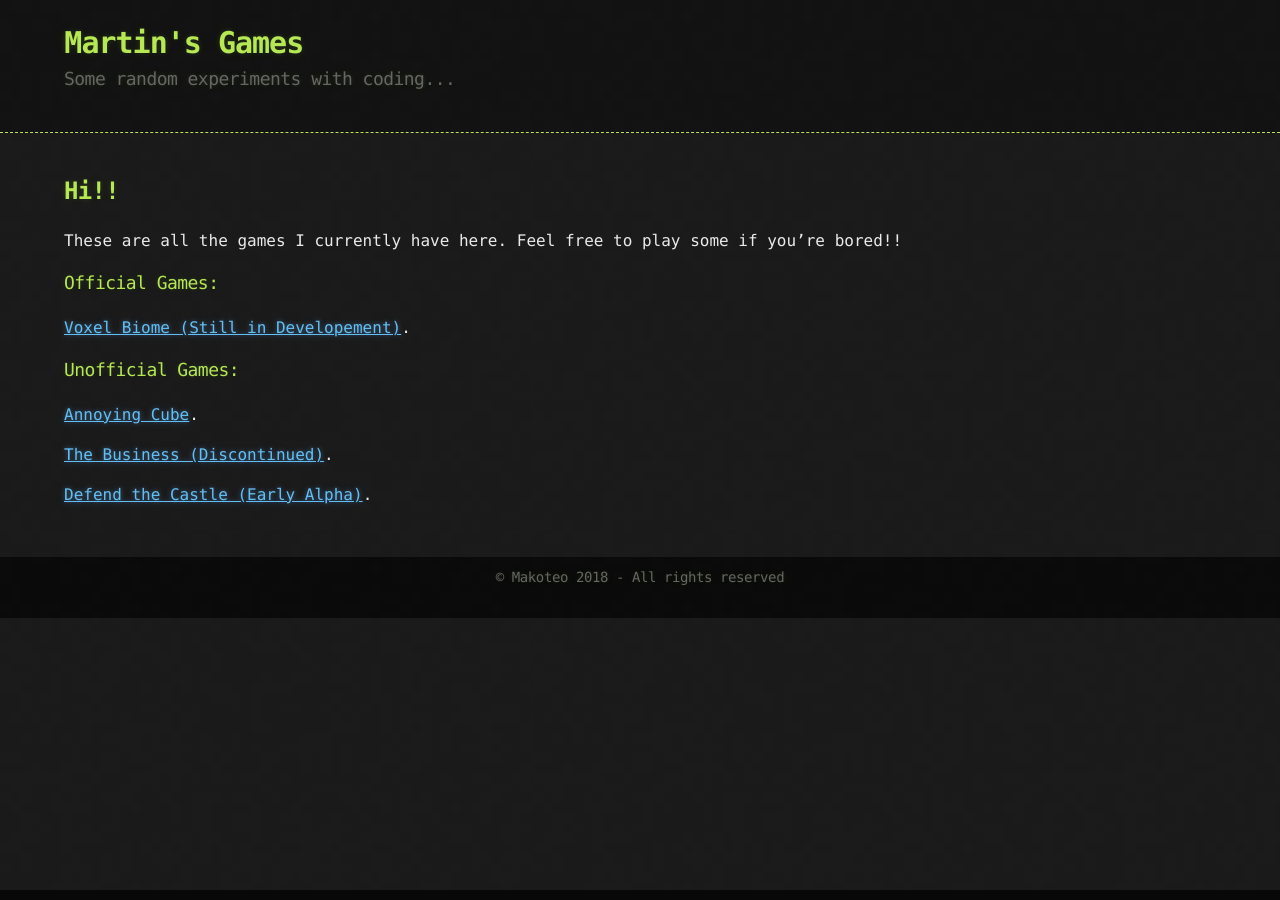
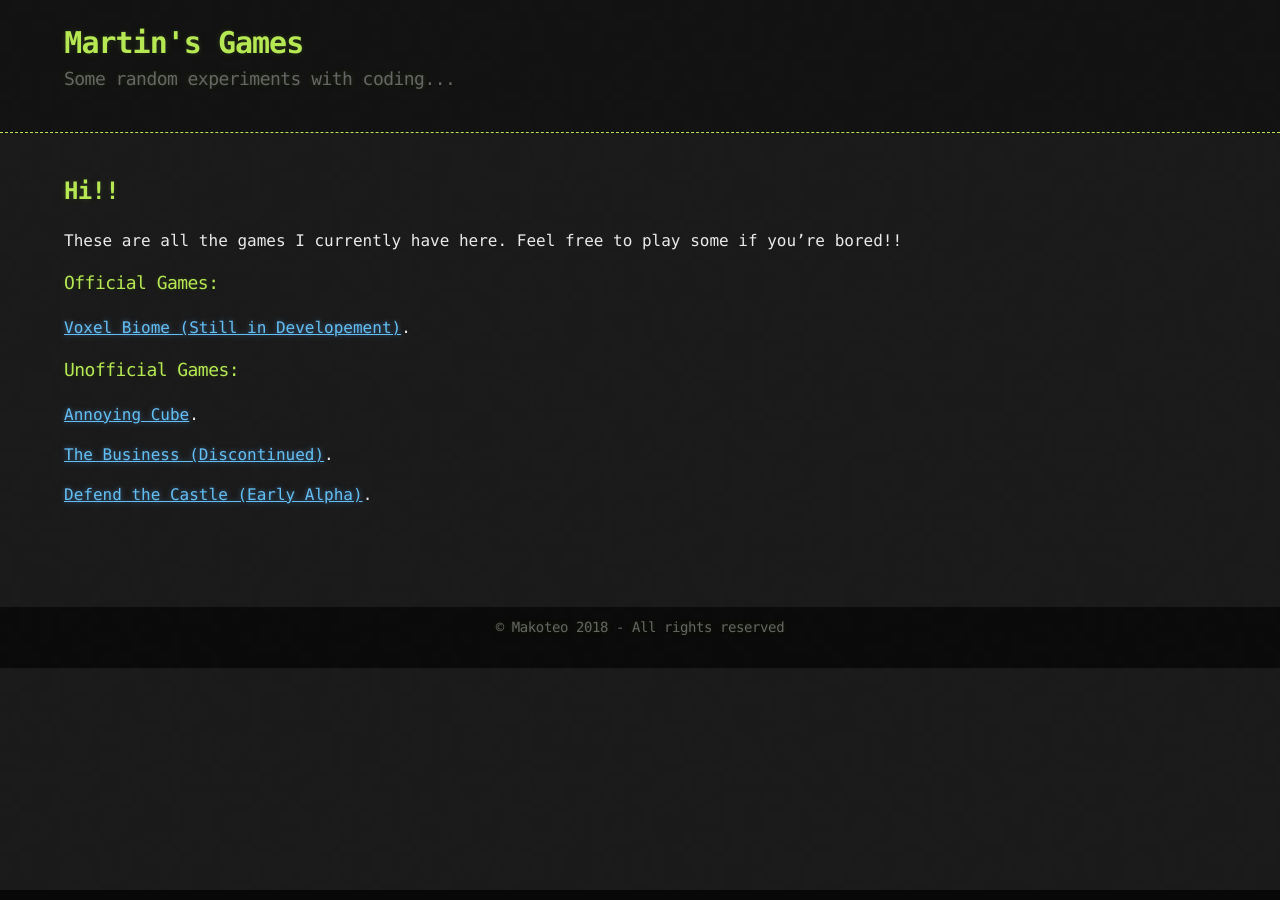
Before and after one commit to makoteo/blog, a Jekyll site: the page built from index.md, in a window 1280 px wide. Built offline with Jekyll 4.4.1, drawn with Linux system fonts in a browser that asks for light colours; our own code applies the rules of GitHub Pages for plain Markdown files.

Commit message:
Uh... Checking if stuff works

```diff
--- a/_layouts/default.html
+++ b/_layouts/default.html
@@ -24,7 +24,7 @@
       </section>
     </div>
 
-    <div>
+    <div style="height: 50px">
 
     </div>
 
```
